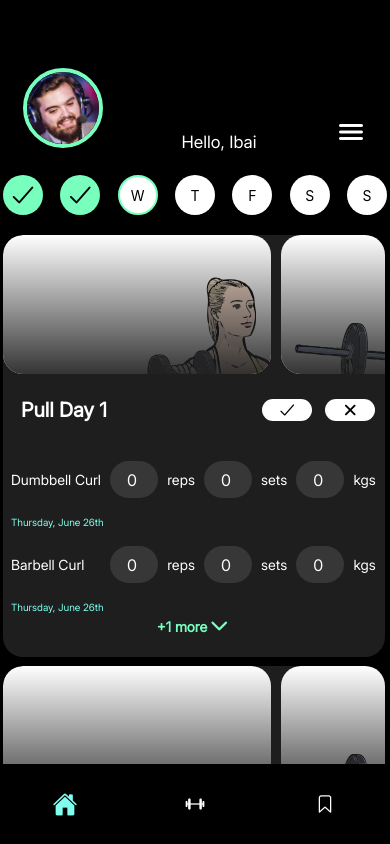
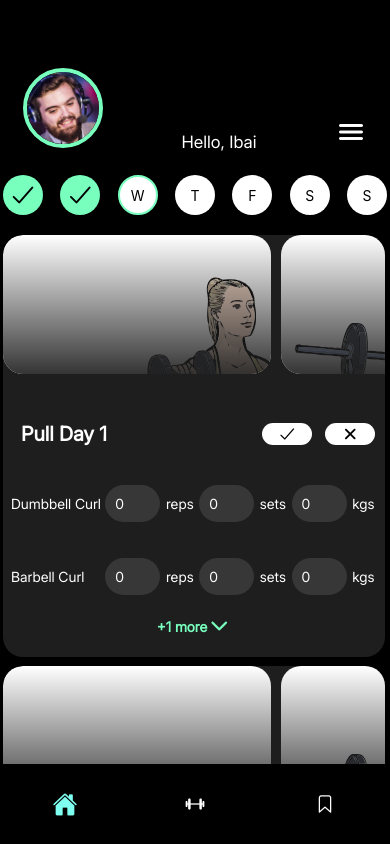
Before and after one commit to andrei-0000/GymIOS, a React Native app: screen /Home in a window 390 px wide. Built offline with nearby package versions, Linux system fonts and the light colour scheme.

Commit message:
styling touches + displays date of last update

```diff
--- a/components/WorkoutCard.tsx
+++ b/components/WorkoutCard.tsx
@@ -22,10 +22,11 @@ const EXPANDED_HEIGHT = Dimensions.get("window").height * 0.6;
 export interface WorkoutProps {
   id?: string;
   name?: string;
+  date?: Date;
   exercises: Exercise[];
 }
 
-function WorkoutCard({ id, name, exercises }: WorkoutProps) {
+function WorkoutCard({ id, name, date, exercises }: WorkoutProps) {
   const [exerciseData, setExerciseData] = useState(
     exercises.map((exercise) => ({
       name: exercise.name,
@@ -43,6 +44,12 @@ function WorkoutCard({ id, name, exercises }: WorkoutProps) {
 
   const addUserWorkout = useStore((state: any) => state.addUserWorkout);
 
+  const pictureSources = exercises.map((exercise) => exercise.picture);
+
+  const toggleExpansion = () => {
+    setIsExpanded(!isExpanded);
+  };
+
   const handleInputChange = (name: string, field: string, value: string) => {
     setExerciseData((prevData) =>
       prevData.map((exercise) =>
@@ -50,12 +57,6 @@ function WorkoutCard({ id, name, exercises }: WorkoutProps) {
       )
     );
   };
-
-  const toggleExpansion = () => {
-    setIsExpanded(!isExpanded);
-  };
-
-  const pictureSources = exercises.map((exercise) => exercise.picture);
 
   const addWorkoutHandler = () => {
     return () => {
@@ -134,6 +135,7 @@ function WorkoutCard({ id, name, exercises }: WorkoutProps) {
                     <Text style={styles.exerciseName}>{item.name}</Text>
                     <View style={styles.fieldsContainer}>
                       <TextInput
+                        textAlign="center"
                         style={styles.input}
                         onChangeText={(value) =>
                           handleInputChange(item.name, "reps", value)
@@ -143,6 +145,7 @@ function WorkoutCard({ id, name, exercises }: WorkoutProps) {
                       />
                       <Text style={styles.NormalTextStyle}>reps</Text>
                       <TextInput
+                        textAlign="center"
                         style={styles.input}
                         onChangeText={(value) =>
                           handleInputChange(item.name, "sets", value)
@@ -152,6 +155,7 @@ function WorkoutCard({ id, name, exercises }: WorkoutProps) {
                       />
                       <Text style={styles.NormalTextStyle}>sets</Text>
                       <TextInput
+                        textAlign="center"
                         style={styles.input}
                         onChangeText={(value) =>
                           handleInputChange(item.name, "weight", value)
@@ -162,7 +166,7 @@ function WorkoutCard({ id, name, exercises }: WorkoutProps) {
                       <Text style={styles.NormalTextStyle}>kgs</Text>
                     </View>
                   </View>
-                  <Text style={styles.SmallTextStyle}>Thursday, June 26th</Text>
+                  <Text style={styles.SmallTextStyle}>{date?.toString()}</Text>
                 </View>
               )
             );
@@ -267,13 +271,13 @@ const styles = StyleSheet.create({
   },
   input: {
     height: 37,
-    width: 48,
+    width: 55,
     borderRadius: 20,
-    paddingHorizontal: 17,
+    paddingHorizontal: 10,
     backgroundColor: COLORS.inputGrey,
-    marginHorizontal: 6,
+    marginHorizontal: 0,
     fontFamily: "inter",
-    fontSize: 16,
+    fontSize: 14,
     color: COLORS.white,
     fontWeight: "400",
   },
--- a/screens/HomeScreen.tsx
+++ b/screens/HomeScreen.tsx
@@ -52,6 +52,7 @@ const HomeScreen = () => {
                 id={item.id}
                 name={item.name}
                 exercises={item.exercises}
+                date={item.date}
               ></WorkoutCard>
               //</ScrollView> </TouchableOpacity>
             );
```
